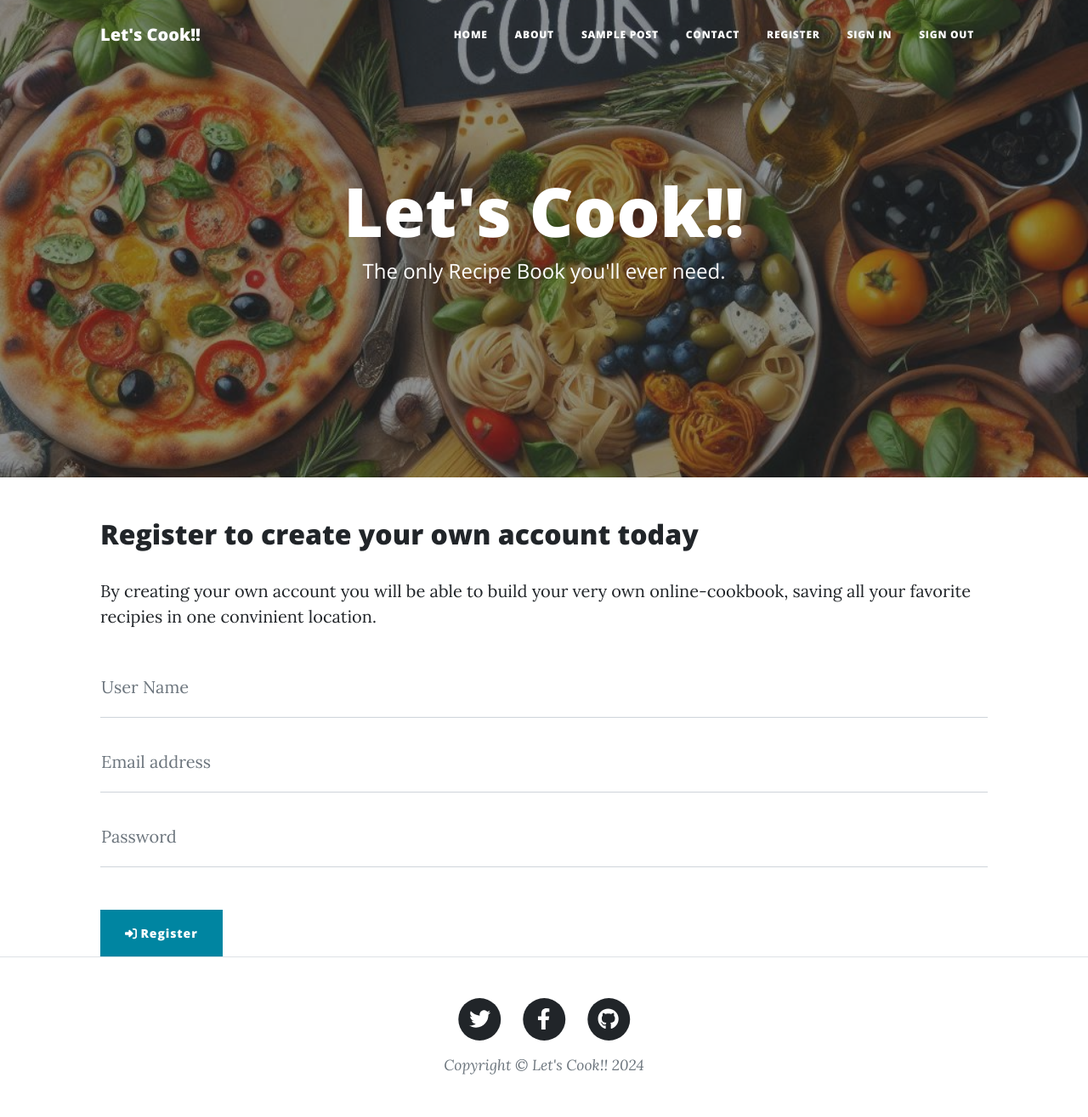
After one commit to shaun6125/ci-milestone3, a Flask app: page /register in a window 1280 px wide. The commit adds this page. Shown: the whole page at 85% size. Run offline with Flask 3, Linux system fonts and the light colour scheme; some libraries are stand-ins or nearby versions.

Commit message:
register.html created, form built

```diff
--- a/app.py
+++ b/app.py
@@ -45,6 +45,11 @@ def contact():
     return render_template("contact.html", page_title="Contact Us")
 
 
+@app.route("/register", methods=["GET", "POST"])
+def register():
+    return render_template("register.html")
+
+
 if __name__ == "__main__":
     app.run(
         host=os.environ.get("IP","0.0.0.0"),
--- a/static/css/style.css
+++ b/static/css/style.css
@@ -50,3 +50,7 @@
 .category-large {
     margin: 25px;
 }
+
+#register {
+    Margin-top: 50px;
+}
--- a/templates/base.html
+++ b/templates/base.html
@@ -30,6 +30,9 @@
                     <li class="nav-item"><a class="nav-link px-lg-3 py-3 py-lg-4" href="{{ url_for('about') }}">About</a></li>
                     <li class="nav-item"><a class="nav-link px-lg-3 py-3 py-lg-4" href="{{ url_for('get_categories') }}">Sample Post</a></li>
                     <li class="nav-item"><a class="nav-link px-lg-3 py-3 py-lg-4" href="{{ url_for('contact') }}">Contact</a></li>
+                    <li class="nav-item"><a class="nav-link px-lg-3 py-3 py-lg-4" href="{{ url_for('register') }}">Register</a></li>
+                    <li class="nav-item"><a class="nav-link px-lg-3 py-3 py-lg-4" href="#">Sign In</a></li>
+                    <li class="nav-item"><a class="nav-link px-lg-3 py-3 py-lg-4" href="#">Sign Out</a></li>
                 </ul>
             </div>
         </div>
--- a/templates/categories.html
+++ b/templates/categories.html
@@ -1,6 +1,7 @@
 {% extends "base.html" %}
 {% block content %}
 
+    <h2>this is a test</h2>
     {% for category in categories %}
         {{ category.category_name }} <br>
     {% endfor %}
--- /dev/null
+++ b/templates/register.html
@@ -0,0 +1,38 @@
+{% extends "base.html" %}
+{% block content %}
+
+    <h2>Register to create your own account today</h2>
+
+    <p>By creating your own account you will be able to build your very own online-cookbook,
+        saving all your favorite recipies in one convinient location.</p>
+
+<!--username-->
+
+    <form method="POST" action="{{ url_for('register') }}">
+        <div class="form-floating mb-3">
+            <input type="username" class="form-control" id="floatingInput" placeholder="User Name">
+            <label for="floatingInput">User Name</label>
+        </div>
+
+<!--email address-->
+
+        <div class="form-floating mb-3">
+            <input type="email" class="form-control" id="floatingInput" placeholder="name@example.com">
+            <label for="floatingInput">Email address</label>
+        </div>
+
+<!--password-->
+
+        <div class="form-floating">
+            <input type="password" class="form-control" id="floatingPassword" placeholder="Password">
+            <label for="floatingPassword">Password</label>
+        </div>
+
+<!--sign up-->
+
+        <div class="form-group">
+            <button type="submit" class="btn btn-primary" id="register"><i class="fas fa-sign-in-alt"></i> Register</button>
+        </div>
+    </form>
+
+{% endblock %}
```
